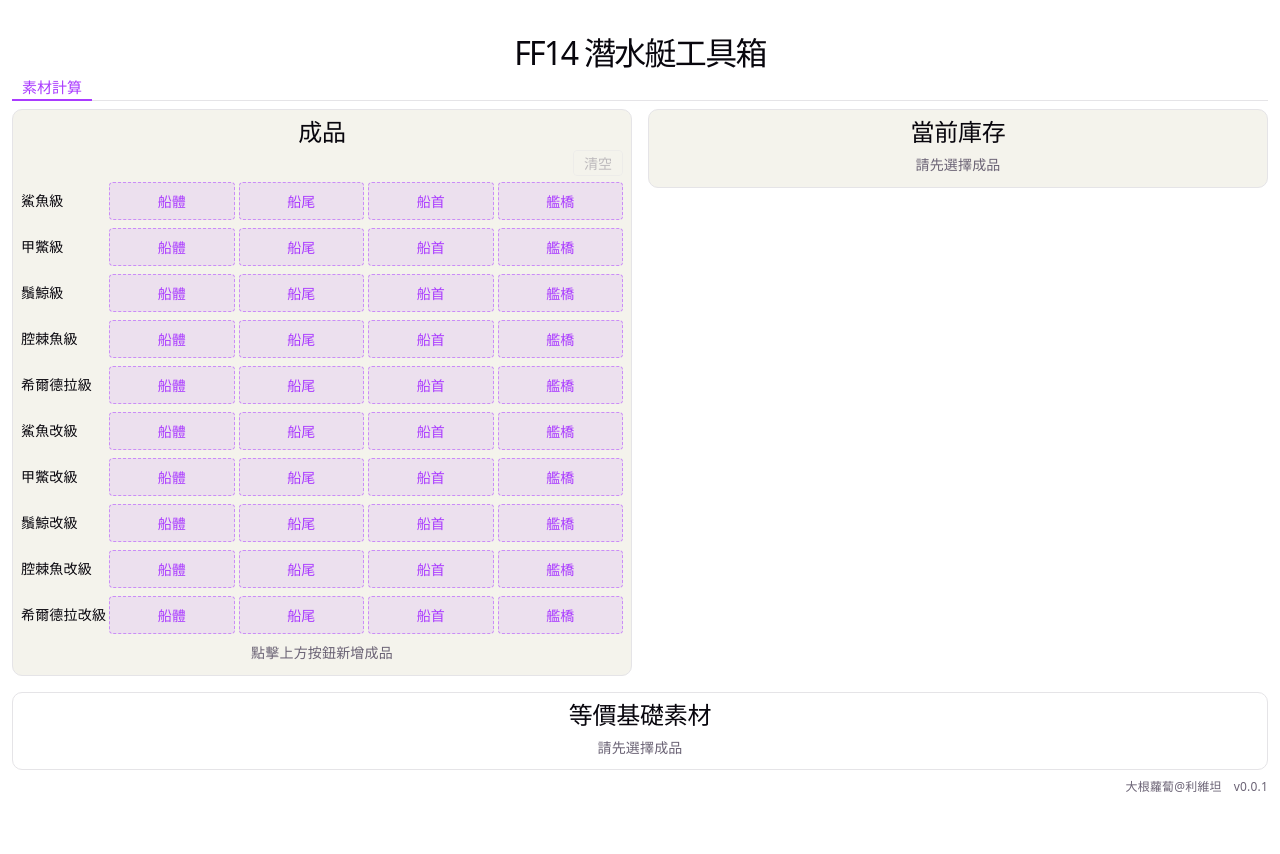
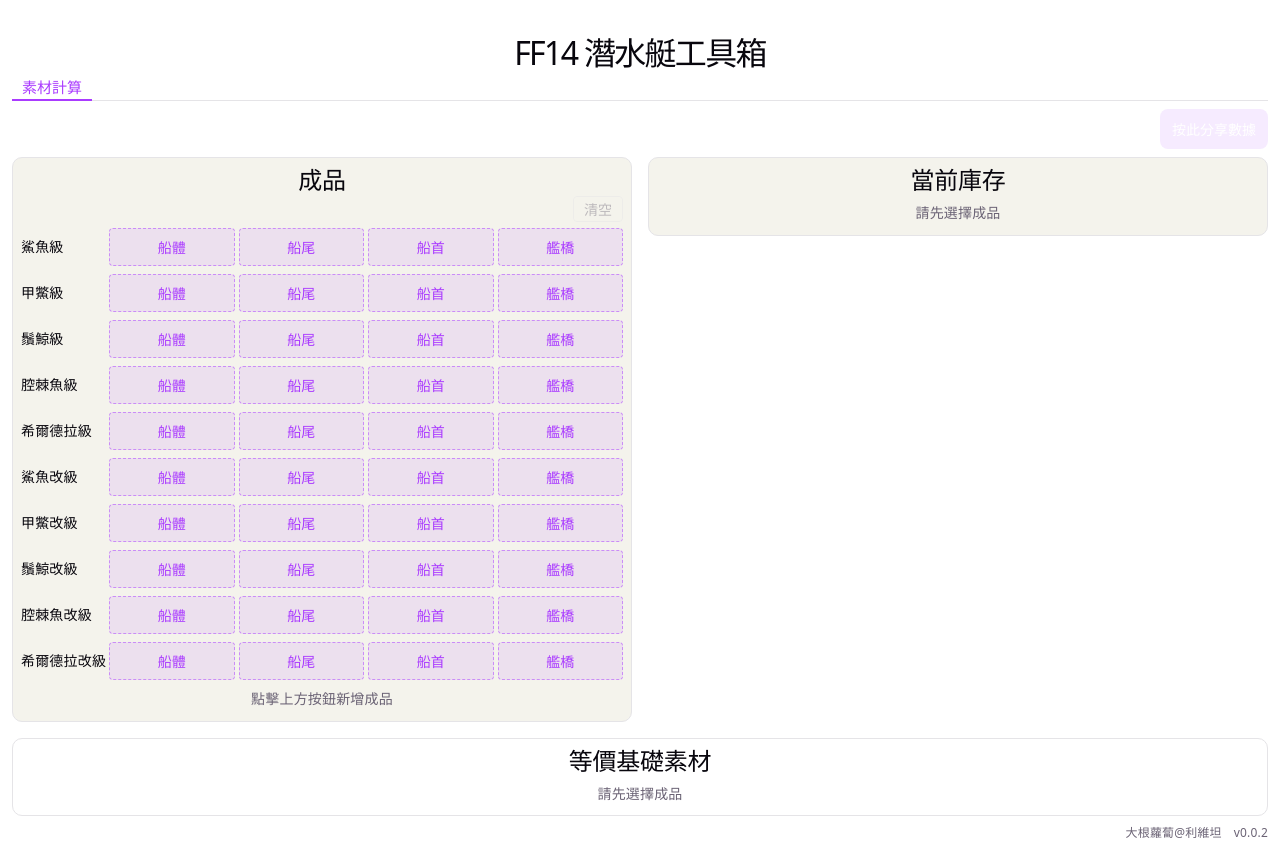
Before and after one commit to PoyiCode/FF14Submarine, a React (Vite) app: page / in a window 1280 px wide. Before the commit the page ends 808 px from the top, so only its background shows below. Built offline with nearby package versions, Linux system fonts and the light colour scheme.

Commit message:
- 現在Lv2關聯的Lv1半成品的剩餘數量 - 新增分享數據的按鈕

```diff
--- a/package.json
+++ b/package.json
@@ -1,7 +1,7 @@
 {
   "name": "ff14submarine",
   "private": true,
-  "version": "0.0.0",
+  "version": "0.0.2",
   "type": "module",
   "scripts": {
     "dev": "vite",
@@ -11,6 +11,7 @@
   },
   "dependencies": {
     "garlandtools-api": "^1.0.3",
+    "lz-string": "^1.5.0",
     "react": "^19.2.4",
     "react-dom": "^19.2.4"
   },
@@ -19,6 +20,7 @@
     "@eslint/js": "^9.39.4",
     "@rolldown/plugin-babel": "^0.2.2",
     "@types/babel__core": "^7.20.5",
+    "@types/lz-string": "^1.3.34",
     "@types/node": "^24.12.2",
     "@types/react": "^19.2.14",
     "@types/react-dom": "^19.2.3",
--- a/src/App.tsx
+++ b/src/App.tsx
@@ -33,7 +33,7 @@
 
       <footer className="app-footer">
         <span>大根蘿蔔@利維坦</span>
-        <span>v0.0.1</span>
+        <span>v0.0.2</span>
       </footer>
     </main>
   )
--- a/src/components/Calculator.css
+++ b/src/components/Calculator.css
@@ -10,7 +10,8 @@
   }
 
   @media (min-width: 1401px) {
-    height: 100%;
+    flex: 1;
+    min-height: 0;
     align-items: stretch;
   }
 
@@ -81,9 +82,22 @@
   }
 }
 
+.calc-wrapper {
+  display: flex;
+  flex-direction: column;
+  height: 100%;
+}
+
+.calc-toolbar {
+  display: flex;
+  justify-content: flex-end;
+  margin-bottom: 8px;
+  flex-shrink: 0;
+}
+
 .clear-btn {
   display: block;
-  margin: 4px 0 6px auto;
+  margin-left: auto;
   padding: 2px 10px;
   border-radius: 4px;
   border: 1px solid var(--border);
@@ -92,7 +106,6 @@
   font-size: 14px;
   cursor: pointer;
   transition: background 0.2s;
-  opacity: 1;
 
   &:hover:not(:disabled) {
     background: color-mix(in srgb, var(--border) 40%, transparent);
@@ -101,6 +114,29 @@
   &:disabled {
     opacity: 0.4;
     cursor: default;
+  }
+}
+
+.clear-btn {
+  &:disabled {
+    opacity: 0.4;
+    cursor: default;
+  }
+}
+
+.share-btn {
+  padding: 10px 12px;
+  border-radius: 8px;
+  border: none;
+  background: var(--accent-bg);
+  color: #fff;
+  font-size: 14px;
+  font-weight: 600;
+  cursor: pointer;
+  transition: opacity 0.2s;
+
+  &:hover {
+    opacity: 0.75;
   }
 }
 
--- a/src/components/Calculator.tsx
+++ b/src/components/Calculator.tsx
@@ -1,4 +1,5 @@
 import { useEffect, useState } from 'react'
+import LZString from 'lz-string'
 import { getProductMaterials, getProductParts, products, basicMaterials, basicMaterialsData, recipes, submarineParts } from '../data/handler'
 import './Calculator.css'
 
@@ -21,6 +22,34 @@
   } catch {
     return fallback
   }
+}
+
+// ── URL 狀態 ──────────────────────────────────────────────
+
+interface UrlState {
+  s: Record<string, number>
+  si: Record<string, number>
+  ri: Record<string, number>
+}
+
+function encodeState(state: UrlState): string {
+  return LZString.compressToEncodedURIComponent(JSON.stringify(state))
+}
+
+function decodeState(hash: string): UrlState | null {
+  try {
+    const raw = LZString.decompressFromEncodedURIComponent(hash.replace(/^#/, ''))
+    if (!raw) return null
+    return JSON.parse(raw) as UrlState
+  } catch {
+    return null
+  }
+}
+
+function readUrlState(): UrlState | null {
+  const hash = window.location.hash
+  if (!hash || hash === '#') return null
+  return decodeState(hash)
 }
 
 // ── 計算函式 ────────────────────────────────────────────
@@ -188,19 +217,38 @@
 // ── 元件 ─────────────────────────────────────────────────
 
 export default function Calculator() {
-  const [selected, setSelected] = useState<Record<string, number>>(() =>
-    loadJson<Record<string, number>>('calc_selected', {}),
-  )
-  const [semiInventory, setSemiInventory] = useState<Record<string, number>>(() =>
-    loadJson('calc_semi', Object.fromEntries(allSemiNames.map((n) => [n, 0]))),
-  )
-  const [rawInventory, setRawInventory] = useState<Record<string, number>>(() =>
-    loadJson('calc_raw', Object.fromEntries(allRawNames.map((n) => [n, 0]))),
-  )
+  const [selected, setSelected] = useState<Record<string, number>>(() => {
+    const url = readUrlState()
+    return url ? url.s : loadJson<Record<string, number>>('calc_selected', {})
+  })
+  const [semiInventory, setSemiInventory] = useState<Record<string, number>>(() => {
+    const url = readUrlState()
+    const base = Object.fromEntries(allSemiNames.map((n) => [n, 0]))
+    if (url) return { ...base, ...url.si }
+    return loadJson('calc_semi', base)
+  })
+  const [rawInventory, setRawInventory] = useState<Record<string, number>>(() => {
+    const url = readUrlState()
+    const base = Object.fromEntries(allRawNames.map((n) => [n, 0]))
+    if (url) return { ...base, ...url.ri }
+    return loadJson('calc_raw', base)
+  })
 
   useEffect(() => { setCookie('calc_selected', JSON.stringify(selected)) }, [selected])
   useEffect(() => { setCookie('calc_semi', JSON.stringify(semiInventory)) }, [semiInventory])
   useEffect(() => { setCookie('calc_raw', JSON.stringify(rawInventory)) }, [rawInventory])
+
+  const [copied, setCopied] = useState(false)
+  function shareUrl() {
+    const si = Object.fromEntries(Object.entries(semiInventory).filter(([, v]) => v > 0))
+    const ri = Object.fromEntries(Object.entries(rawInventory).filter(([, v]) => v > 0))
+    const hash = encodeState({ s: selected, si, ri })
+    const url = `${window.location.origin}${window.location.pathname}#${hash}`
+    navigator.clipboard.writeText(url).then(() => {
+      setCopied(true)
+      setTimeout(() => setCopied(false), 2000)
+    })
+  }
 
   function addProduct(name: string) {
     setSelected((prev) => ({ ...prev, [name]: 1 }))
@@ -232,7 +280,12 @@
   const hasTarget = Object.keys(selected).length > 0
 
   return (
-    <div className="calc-layout">
+    <div className="calc-wrapper">
+      <div className="calc-toolbar">
+        <button className="share-btn" onClick={shareUrl}>{copied ? '已複製網址！' : '按此分享數據'}</button>
+      </div>
+
+      <div className="calc-layout">
 
       {/* 第一欄：成品 */}
       <section className="panel">
@@ -350,6 +403,7 @@
               const items = sortSemi(relevantSemi.filter((n) => recipes[n].level === lv))
               if (items.length === 0) return null
               const hasIndirect = lv === 1 && items.some((n) => !directSemi.has(n))
+              const lv2Items = lv === 1 ? relevantSemi.filter((n) => recipes[n].level === 2) : []
               return (
                 <div key={lv}>
                   <table className="semi-table">
@@ -364,10 +418,36 @@
                     <tbody>
                       {items.map((name) => {
                         const isDirect = directSemi.has(name)
-                        const target = requiredSemi[name] ?? 0
+                        const directTarget = requiredSemi[name] ?? 0
                         const have = semiInventory[name] ?? 0
-                        const remaining = Math.max(0, target - have)
-                        const done = isDirect && have >= target
+
+                        let displayTarget: number | string
+                        let displayRemaining: number | string
+                        let done: boolean
+
+                        if (lv === 1) {
+                          // indirect items have directTarget=0; only direct items use requiredSemi
+                          const trueDirectTarget = isDirect ? directTarget : 0
+                          // remaining = Σ(lv2_remaining × lv1_per_lv2) + (direct_target − have)
+                          let lv2Need = 0
+                          for (const lv2Name of lv2Items) {
+                            const r = recipes[lv2Name]?.recipe
+                            if (!r || !(name in r)) continue
+                            const lv2Rem = Math.max(0, (requiredSemi[lv2Name] ?? 0) - (semiInventory[lv2Name] ?? 0))
+                            lv2Need += lv2Rem * r[name]
+                          }
+                          const rawRemaining = lv2Need + (trueDirectTarget - have)
+                          const remaining = Math.max(0, rawRemaining)
+                          done = rawRemaining <= 0
+                          displayTarget = trueDirectTarget > 0 ? Math.min(trueDirectTarget, 99999) : '-'
+                          displayRemaining = done ? '✓' : Math.min(remaining, 99999)
+                        } else {
+                          const remaining = Math.max(0, directTarget - have)
+                          done = have >= directTarget
+                          displayTarget = Math.min(directTarget, 99999)
+                          displayRemaining = done ? '✓' : Math.min(remaining, 99999)
+                        }
+
                         return (
                           <tr key={name} className={done ? 'row-done' : ''}>
                             <td className="semi-name">{isDirect ? name : name + '*'}</td>
@@ -384,9 +464,9 @@
                                 className="qty-input"
                               />
                             </td>
-                            <td className="num">{isDirect ? (target > 99999 ? 99999 : target) : '-'}</td>
-                            <td className={`num ${done ? 'text-done' : isDirect ? 'text-remain' : ''}`}>
-                              {isDirect ? (done ? '✓' : (remaining > 99999 ? 99999 : remaining)) : '-'}
+                            <td className="num">{displayTarget}</td>
+                            <td className={`num ${done ? 'text-done' : 'text-remain'}`}>
+                              {displayRemaining}
                             </td>
                           </tr>
                         )
@@ -478,5 +558,6 @@
       </section>
 
     </div>
+    </div>
   )
 }
```
Also changed, not shown: 1 other file (tests, documents, lock files or other folders).
